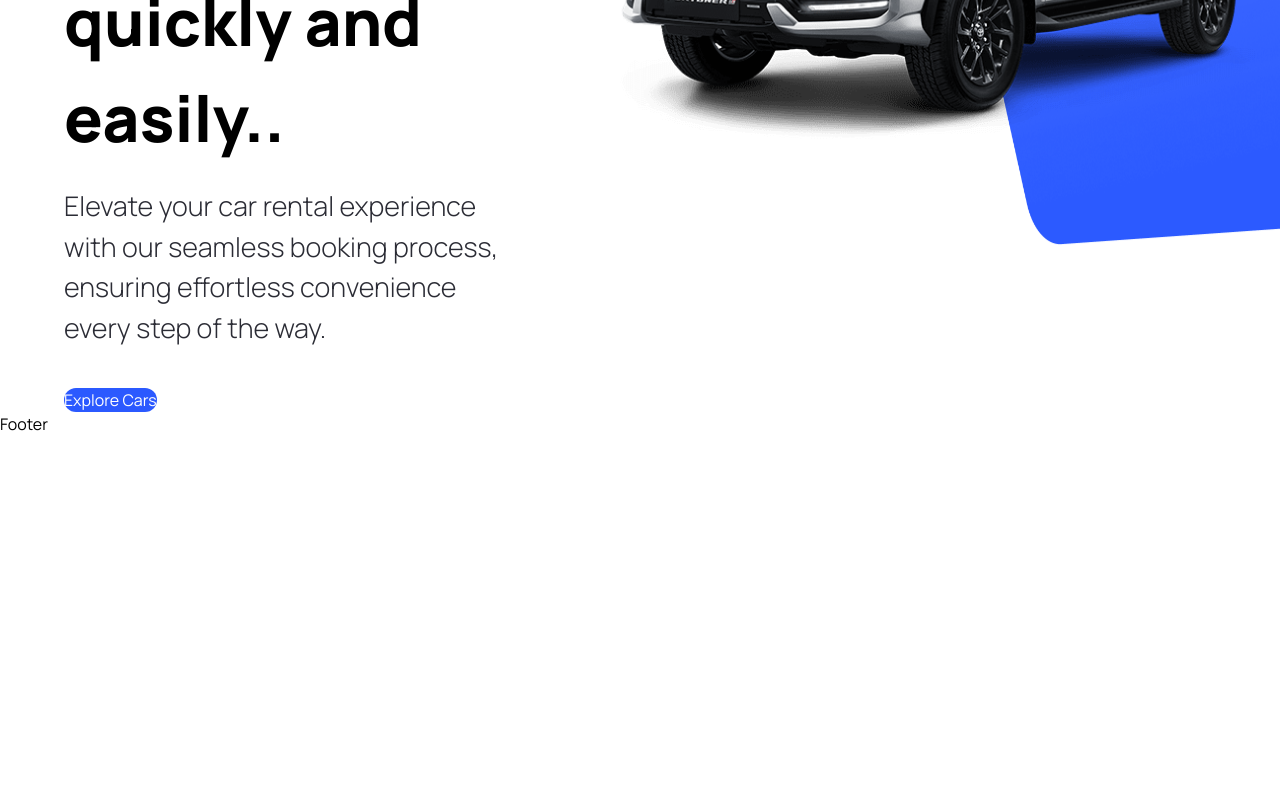
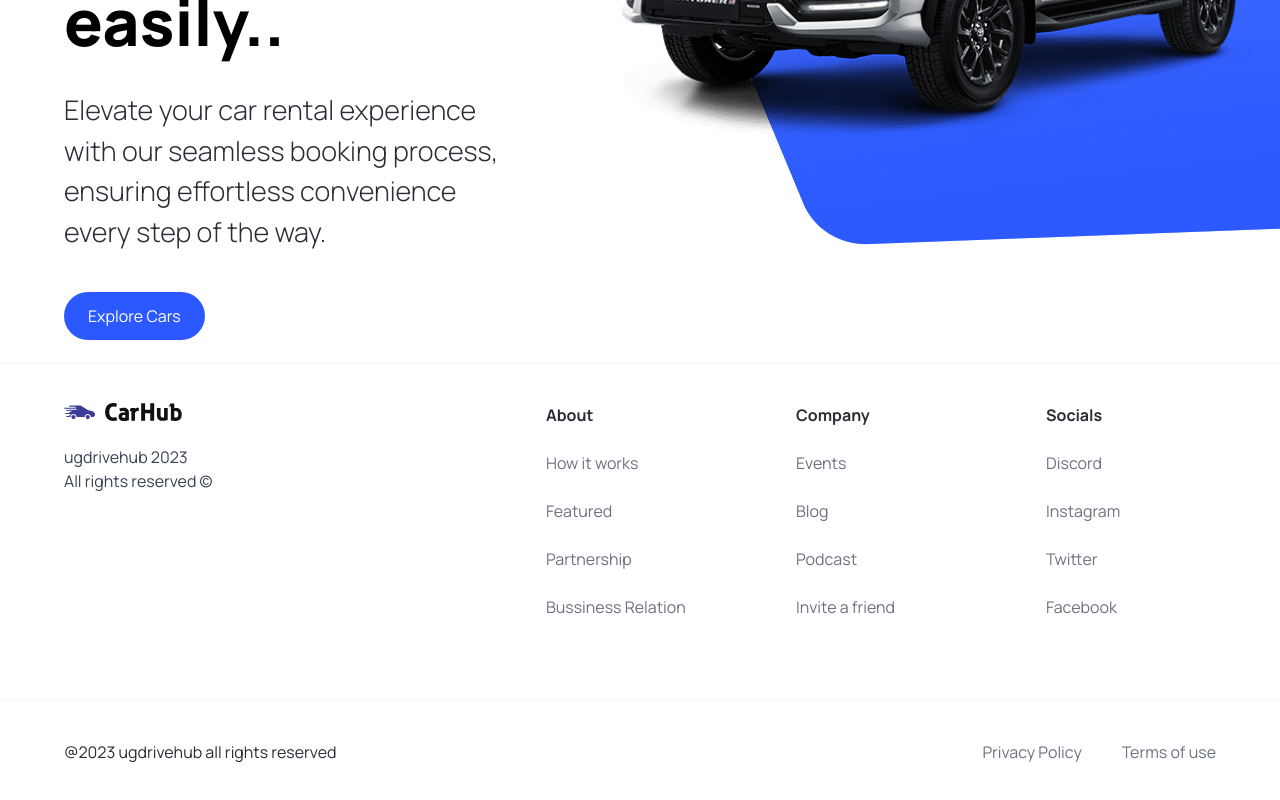
Before and after one commit to bongomin/ug-drive-hub, a Next.js app: page / in a window 1280 px wide. Shown: the part 458-1258 px from the top of the page. Before the commit the page ends 894 px from the top, so only its background shows below. Built offline with nearby package versions, Linux system fonts and the light colour scheme.

Commit message:
fix footer component & fix design bugs.

```diff
--- a/components/Footer.tsx
+++ b/components/Footer.tsx
@@ -1,8 +1,48 @@
-import React from 'react'
+import React from 'react';
+import Link from "next/link";
+import Image from "next/image";
+import { footerLinks } from './constants';
 
 function Footer() {
   return (
-    <div>Footer</div>
+    <footer className='flex flex-col text-black-100 mt-5 border-t border-gray-100'>
+        <div className="flex max-md:flex-col flex-wrap justify-between gap-5 sm:px-16 px-6 py-10">
+            <div className="flex flex-col justify-start items-start gap-6">
+                <Image src="/logo.svg" alt='logo' width={118} height={18} className='object-contain'/>
+                <p className="text-base text-gray-700">
+                    ugdrivehub 2023 <br/>
+                    All rights reserved &copy;
+                </p>
+            </div>
+            <div className="footer__links">
+            {footerLinks.map(link => (
+                <div key={link.title} className='footer__link'>
+                    <h3 className='font-bold'>{link.title}</h3>
+                    {link.links.map(item => (
+                        <Link
+                        key={item.title}
+                        href={item.url}
+                        className='text-gray-500'
+                        >
+                            {item.title}
+                        </Link>
+                    ))}
+                </div>
+            ))}
+            </div>
+        </div>
+        <div className="flex justify-between items-center flex-wrap mt-10 border-t border-gray-100 sm:px-16 px-6 py-10">
+            <p>@2023 ugdrivehub all rights reserved</p>
+            <div className="footer__copyrights-link">
+                <Link href="/" className='text-gray-500'>
+                    Privacy Policy
+                </Link>
+                <Link href="/" className='text-gray-500'>
+                    Terms of use
+                </Link>
+            </div>
+        </div>
+    </footer>
   )
 }
 
--- a/components/Hero.tsx
+++ b/components/Hero.tsx
@@ -11,7 +11,9 @@
     <div className='hero'>
       <div className="flex-1 pt-36 padding-x">
         <h1 className="hero__title">
-          Find, book, or rent a car in UG ***** quickly and easily..
+          Find, book, or rent a car in UG quickly
+          <span className="text-blue-600">&</span><br/>
+          easily..
         </h1>
         <p className="hero__subtitle">
         Elevate your car rental experience with our seamless booking process,
@@ -19,7 +21,7 @@
         </p>
         <CustomButton
         title="Explore Cars"
-        containerStyles="bg-primary-blue text-white rounded-full mt-10"
+        containerStyles="bg-primary-blue text-white px-6 py-3 rounded-full mt-10"
         handleClick={handleScroll}
         />
       </div>
@@ -30,9 +32,8 @@
           alt="hero"
           fill className='object-contain'
           />
+          </div>
           <div className="hero__image-overlay">
-
-          </div>
         </div>
       </div>
     </div>
--- a/components/Navbar.tsx
+++ b/components/Navbar.tsx
@@ -25,7 +25,7 @@
             <CustomButton
             title="Sign In"
             btnType="button"
-            containerStyles="text-primary-blue rounded-full bg-white min-w-[130px]"
+            containerStyles="text-primary-blue rounded-full bg-white min-w-[130px] px-2 py-2"
             />
         </nav>
 
--- /dev/null
+++ b/components/constants/index.ts
@@ -0,0 +1,101 @@
+export const manufacturers = [
+    "Acura",
+    "Alfa Romeo",
+    "Aston Martin",
+    "Audi",
+    "Bentley",
+    "BMW",
+    "Buick",
+    "Cadillac",
+    "Chevrolet",
+    "Chrysler",
+    "Citroen",
+    "Dodge",
+    "Ferrari",
+    "Fiat",
+    "Ford",
+    "GMC",
+    "Honda",
+    "Hyundai",
+    "Infiniti",
+    "Jaguar",
+    "Jeep",
+    "Kia",
+    "Lamborghini",
+    "Land Rover",
+    "Lexus",
+    "Lincoln",
+    "Maserati",
+    "Mazda",
+    "McLaren",
+    "Mercedes-Benz",
+    "MINI",
+    "Mitsubishi",
+    "Nissan",
+    "Porsche",
+    "Ram",
+    "Rolls-Royce",
+    "Subaru",
+    "Tesla",
+    "Toyota",
+    "Volkswagen",
+    "Volvo",
+  ];
+
+  export const yearsOfProduction = [
+    { title: "Year", value: "" },
+    { title: "2015", value: "2015" },
+    { title: "2016", value: "2016" },
+    { title: "2017", value: "2017" },
+    { title: "2018", value: "2018" },
+    { title: "2019", value: "2019" },
+    { title: "2020", value: "2020" },
+    { title: "2021", value: "2021" },
+    { title: "2022", value: "2022" },
+    { title: "2023", value: "2023" },
+  ];
+
+  export const fuels = [
+    {
+      title: "Fuel",
+      value: "",
+    },
+    {
+      title: "Gas",
+      value: "Gas",
+    },
+    {
+      title: "Electricity",
+      value: "Electricity",
+    },
+  ];
+
+  export const footerLinks = [
+    {
+      title: "About",
+      links: [
+        { title: "How it works", url: "/" },
+        { title: "Featured", url: "/" },
+        { title: "Partnership", url: "/" },
+        { title: "Bussiness Relation", url: "/" },
+      ],
+    },
+    {
+      title: "Company",
+      links: [
+        { title: "Events", url: "/" },
+        { title: "Blog", url: "/" },
+        { title: "Podcast", url: "/" },
+        { title: "Invite a friend", url: "/" },
+      ],
+    },
+    {
+      title: "Socials",
+      links: [
+        { title: "Discord", url: "/" },
+        { title: "Instagram", url: "/" },
+        { title: "Twitter", url: "/" },
+        { title: "Facebook", url: "/" },
+      ],
+    },
+  ];
```
